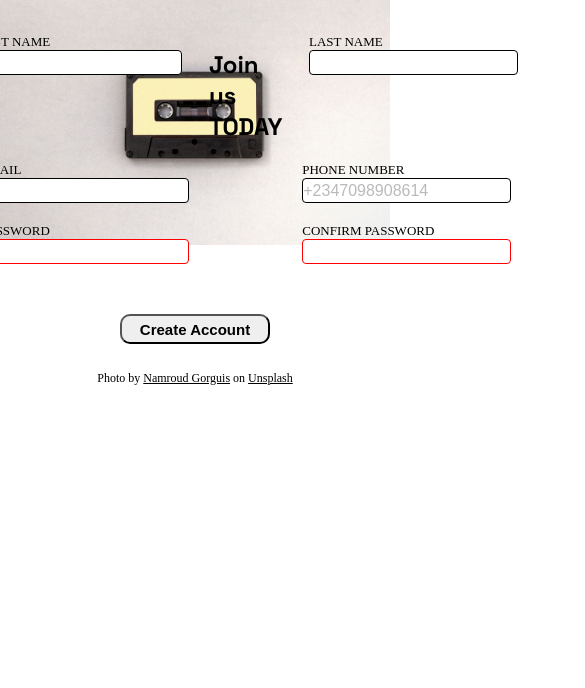
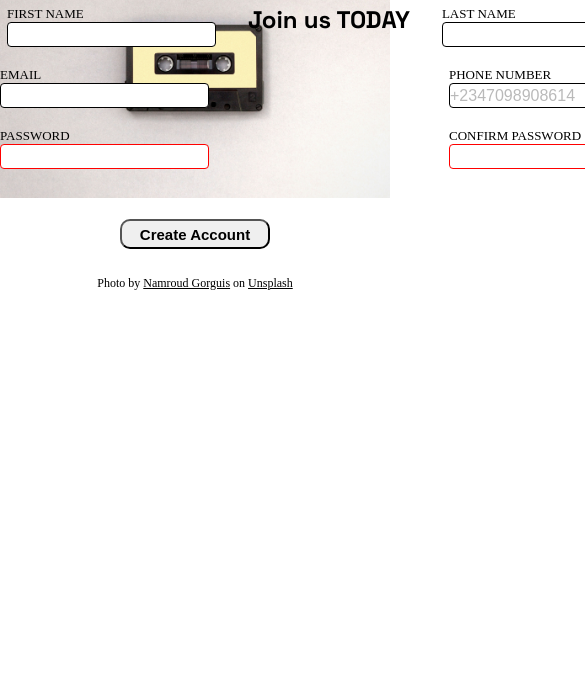
Before and after one commit to Sorbari2016/basic_form-, a plain HTML site: page index.html in a window 390 px wide. Shown: the part 156-844 px from the top of the page, 585 px wide, since content can reach past the window. Drawn offline with Linux system fonts and the light colour scheme.

Commit message:
Adjusted the layout

```diff
--- a/index.html
+++ b/index.html
@@ -19,12 +19,12 @@
         <fieldset class="section">
             <div id="infoblock1">
                 <p>
-                    <label for="first_name">FIRST NAME</label>
+                    <label for="first_name">FIRST NAME</label><br/>
                     <input type="text" name="first_name" id="first_name" required>
                 </p>
                 <h2>Join us TODAY</h2>
                 <p>
-                    <label for="last_name">LAST NAME</label>
+                    <label for="last_name">LAST NAME</label><br/>
                     <input type="text" name="surname" id="last_name" required>
                 </p>
             </div>
--- a/style.css
+++ b/style.css
@@ -11,7 +11,7 @@
 body {
   background-image: url(assets/namroud-gorguis-FZWivbri0Xk-unsplash.jpg);
   background-size: contain; /* Ensures the whole image is visible */
-  background-repeat: no-repeat; /* Prevents tiling */
+  background-repeat: no-repeat; /*Prevents tiling */
   background-position: center; /* Centers the image */
 }
 
@@ -50,7 +50,7 @@ img {
 }
 
 
-p {
+.infoblock p {
   display: flex;
   flex-direction: column;
 
@@ -141,3 +141,23 @@ input::placeholder{
 a:visited{
   color:purple;
 }
+
+
+@media (max-width: 1024px) {
+
+  #infoblock1 {
+    display: flex;
+    gap: 2rem;
+    margin-top: 10px;
+  }
+
+  .infoblock {
+    display: flex;
+    gap: 15rem;
+  }
+
+  h2
+  {
+    margin-top: 0;
+  }
+}
```
